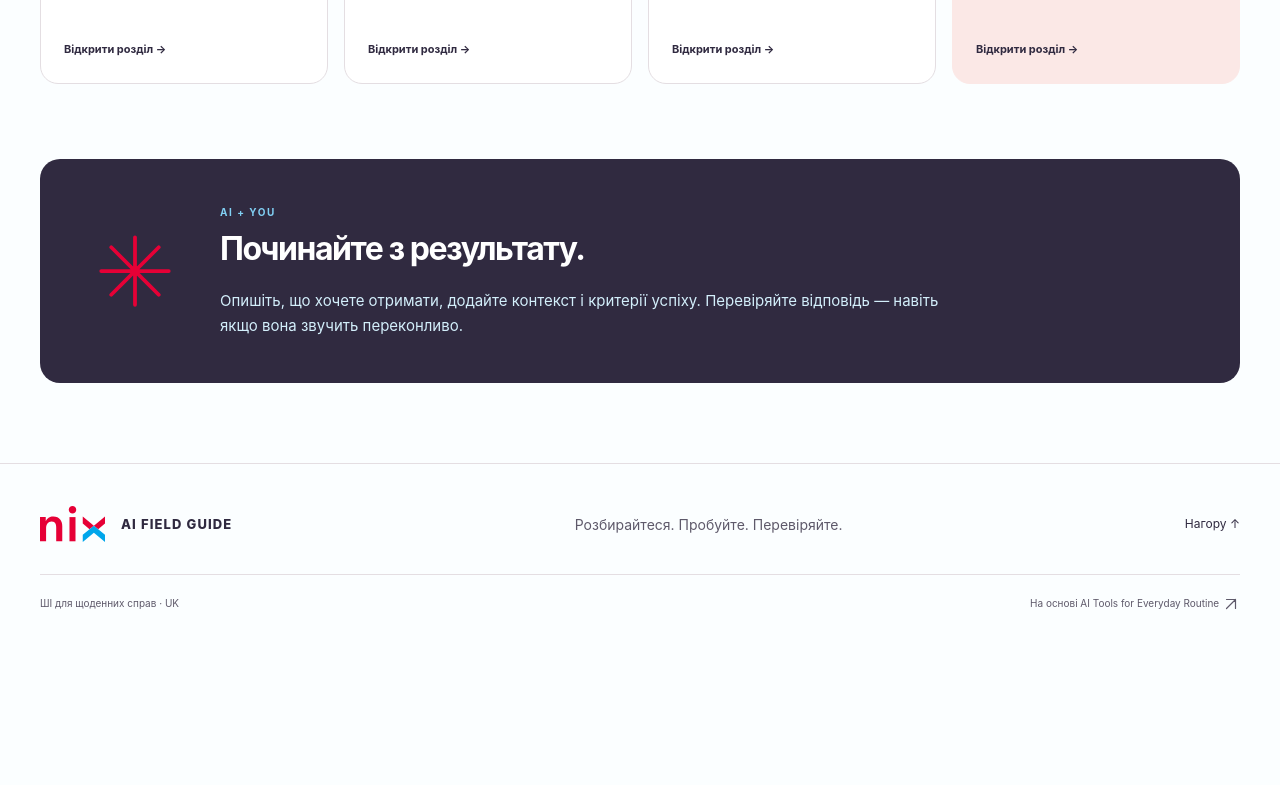
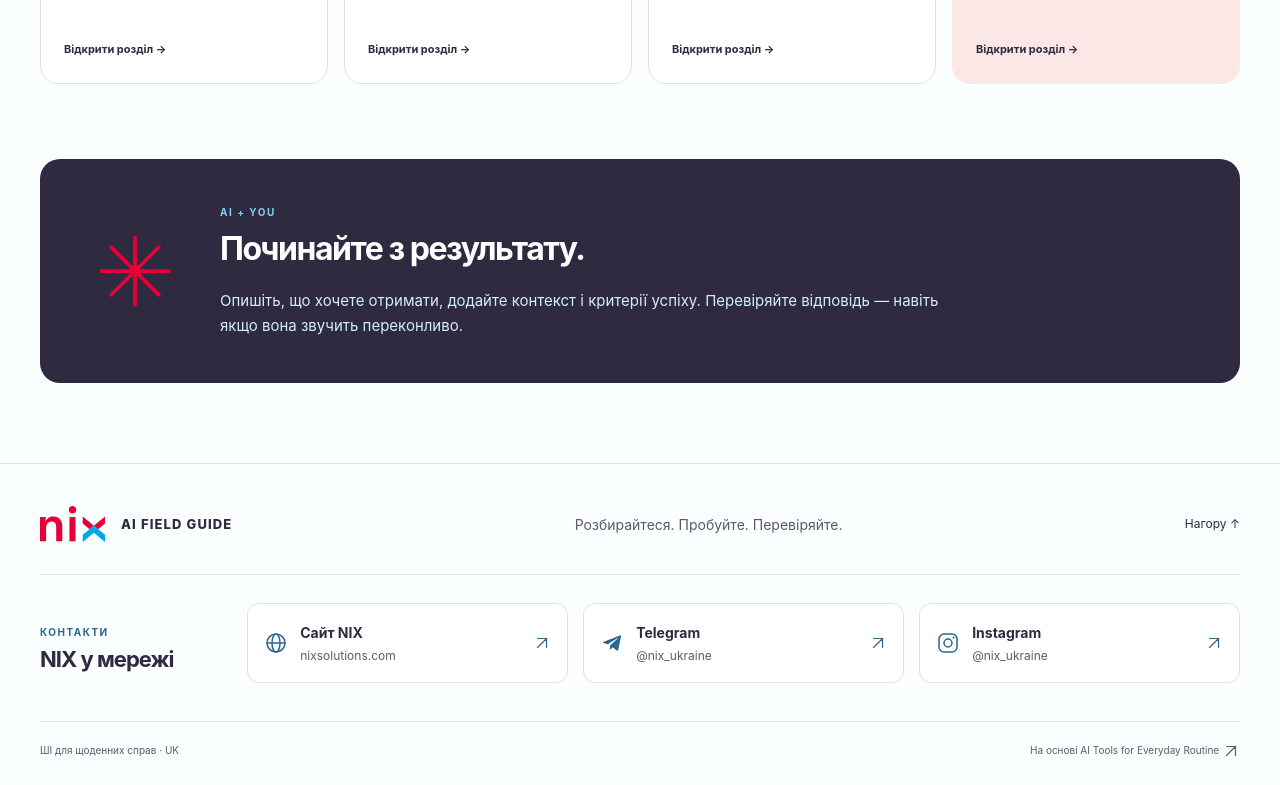
Before and after one commit to valeriiakosharna-ops/ai-and-ai-tools-compendium, an Eleventy site: page src/pages.njk in a window 1280 px wide. Shown: the part 1240-2025 px from the top of the page. Before the commit the page ends 1878 px from the top, so only its background shows below. Built offline with nearby package versions, Linux system fonts and the light colour scheme; Eleventy itself is replaced by a stand-in of ours; files that its build step writes are made by us from their sources; what fflate, gpt-tokenizer would draw is missing.

Commit message:
Add NIX website and social contacts to Ukrainian footers

```diff
--- a/src/_includes/base.njk
+++ b/src/_includes/base.njk
@@ -30,6 +30,7 @@
   </main>
   <footer class="site-footer"><div class="container">
     <div class="footer-top"><a class="footer-logo" href="{{ view.root | url }}"><img class="brand-logo" src="{{ 'assets/logo.svg' | url }}" width="65" height="36" alt="NIX"><span>AI FIELD GUIDE</span></a><p>{{ t.footer }}</p><a href="#main">{{ t.top }}</a></div>
+    {% if view.lang == 'uk' %}{% include "contacts.njk" %}{% endif %}
     <div class="footer-bottom"><span>{{ view.edition.title[view.lang] }} · {{ t.code }}</span><a href="https://github.com/valeriiakosharna-ops/ai-tools-for-everyday-routine" target="_blank" rel="noopener noreferrer">{{ t.source }} {{ arrow() }}</a></div>
   </div></footer>
   <script id="ui-data" type="application/json">{{ t | jsonScript | safe }}</script>
--- /dev/null
+++ b/src/_includes/contacts.njk
@@ -0,0 +1,31 @@
+{% from "icons.njk" import arrow %}
+{% macro contactIcon(kind) %}
+<svg viewBox="0 0 24 24" width="24" height="24" fill="none" stroke="currentColor" stroke-width="1.5" stroke-linecap="round" stroke-linejoin="round" aria-hidden="true">
+  {% if kind == 'website' %}
+    <circle cx="12" cy="12" r="9"/><ellipse cx="12" cy="12" rx="4" ry="9"/><path d="M3 12h18"/>
+  {% elif kind == 'telegram' %}
+    <path fill="currentColor" stroke="none" d="M9.78 18.65 10.06 14.42 17.74 7.5c.34-.31-.07-.46-.52-.19L7.74 13.3l-4.1-1.28c-.88-.25-.89-.86.2-1.3L19.81 4.56c.73-.33 1.43.18 1.15 1.3l-2.72 12.81c-.19.91-.74 1.13-1.5.71l-4.14-3.06-1.99 1.93c-.23.23-.42.42-.83.42Z"/>
+  {% else %}
+    <rect x="3" y="3" width="18" height="18" rx="5"/><circle cx="12" cy="12" r="4"/><circle cx="17.5" cy="6.5" r="1" fill="currentColor" stroke="none"/>
+  {% endif %}
+</svg>
+{% endmacro %}
+<nav class="footer-contacts" aria-labelledby="nix-contacts-title">
+  <div class="footer-contacts-heading">
+    <p class="eyebrow">КОНТАКТИ</p>
+    <h2 id="nix-contacts-title">NIX у мережі</h2>
+  </div>
+  <ul class="contact-list">
+    {% for contact in [
+      { kind: 'website', name: 'Сайт NIX', handle: 'nixsolutions.com', url: 'https://www.nixsolutions.com/ua/' },
+      { kind: 'telegram', name: 'Telegram', handle: '@nix_ukraine', url: 'https://t.me/nix_ukraine' },
+      { kind: 'instagram', name: 'Instagram', handle: '@nix_ukraine', url: 'https://www.instagram.com/nix_ukraine?exln=MXFsOXNoMDIxaXIxNA==' }
+    ] %}
+    <li><a class="contact-card" href="{{ contact.url }}" target="_blank" rel="noopener noreferrer">
+      <span class="contact-icon">{{ contactIcon(contact.kind) }}</span>
+      <span class="contact-label"><strong>{{ contact.name }}</strong><span>{{ contact.handle }}</span></span>
+      {{ arrow() }}
+    </a></li>
+    {% endfor %}
+  </ul>
+</nav>
--- a/src/assets/styles.css
+++ b/src/assets/styles.css
@@ -670,6 +670,69 @@ code {
   font-size: 12px;
   text-decoration: none;
 }
+.footer-contacts {
+  display: grid;
+  grid-template-columns: 180px minmax(0, 1fr);
+  align-items: center;
+  gap: 24px;
+  border-top: 1px solid var(--line);
+  padding-block: 28px;
+}
+.footer-contacts-heading .eyebrow {
+  margin: 0 0 6px;
+  color: var(--deep-blue);
+}
+.footer-contacts-heading h2 {
+  margin: 0;
+  font-size: 22px;
+}
+.contact-list {
+  display: grid;
+  grid-template-columns: repeat(3, minmax(0, 1fr));
+  gap: 12px;
+  list-style: none;
+  padding: 0;
+  margin: 0;
+}
+.contact-card {
+  display: flex;
+  align-items: center;
+  gap: 12px;
+  min-height: 80px;
+  padding: 16px;
+  border: 1px solid var(--line);
+  border-radius: 12px;
+  background: var(--white);
+  text-decoration: none;
+}
+.contact-icon {
+  display: flex;
+  flex-shrink: 0;
+  color: var(--deep-blue);
+}
+.contact-label {
+  display: grid;
+  gap: 2px;
+}
+.contact-label strong {
+  font-size: 14px;
+}
+.contact-label > span {
+  font-size: 12px;
+  color: var(--muted);
+}
+.contact-card > .icon-arrow {
+  flex-shrink: 0;
+  margin-left: auto;
+  color: var(--deep-blue);
+}
+.contact-card:hover {
+  border-color: var(--brand-blue);
+  background: var(--accent-soft);
+}
+.contact-card:hover .contact-icon {
+  color: var(--brand-red);
+}
 .footer-bottom {
   border-top: 1px solid var(--line);
   padding-top: 20px;
@@ -1747,6 +1810,10 @@ figure {
   }
 }
 @media (max-width: 980px) {
+  .footer-contacts {
+    grid-template-columns: 1fr;
+    gap: 18px;
+  }
   .header-inner {
     flex-wrap: wrap;
     min-height: 82px;
@@ -1887,6 +1954,9 @@ figure {
   }
 }
 @media (max-width: 700px) {
+  .contact-list {
+    grid-template-columns: 1fr;
+  }
   .container {
     width: calc(100% - 36px);
   }
```
